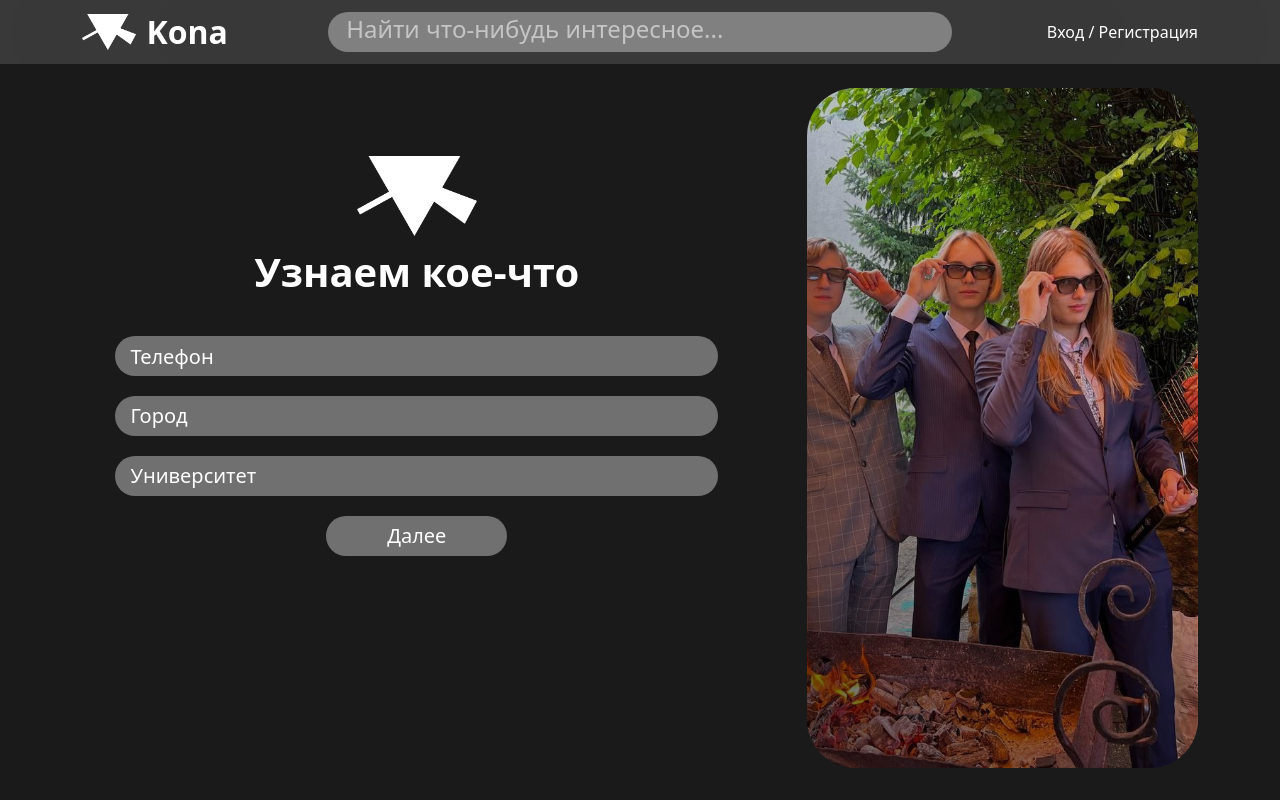
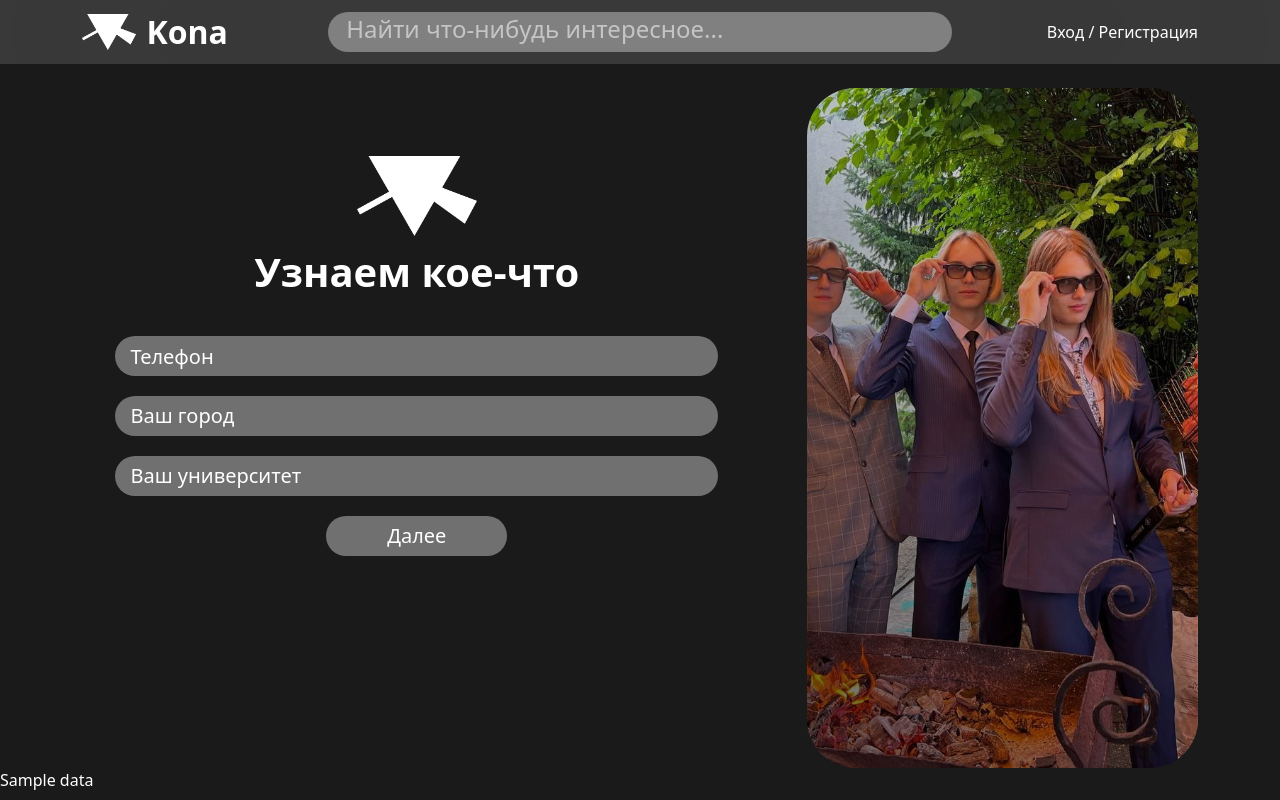
Before and after one commit to NikitaKolotushkin/Kona, a Flask app: template app/templates/questionnaire.html in a window 1280 px wide. Run offline with Flask 3, Linux system fonts and the light colour scheme; tables that the repository leaves empty hold one stand-in row (values such as "Sample post"); the template is opened without the code that fills it: values that come from a table or form of the project are taken from there, most other values are stand-ins (such as "Sample title", 1, 10 or a date in 2020); some libraries are stand-ins or nearby versions.

Commit message:
Some edits in /user/ & /questionnaire

```diff
--- a/app/templates/questionnaire.html
+++ b/app/templates/questionnaire.html
@@ -15,10 +15,10 @@
                     <h1>Узнаем кое-что</h1>
                 </div>
                 <div class="form_block">
-                    <form action="" class="questionnaire_form" id="questionnaire_form" method="post">
+                    <form action="" class="questionnaire_form" id="questionnaire_form" method="POST">
                         <input type="text" name="phone" class="phone" placeholder="Телефон">
                         <select id="city" name="city" form="questionnaire_form">
-                            <option value="" disabled selected>Город</option>
+                            <option value="" disabled selected>Ваш город</option>
 
                             {% for city in cities %}
                                 <option value={{city}}>{{city}}</option>
@@ -26,10 +26,10 @@
 
                           </select>
                           <select name="university" id="university">
-                            <option value="" disabled selected>Университет</option>
+                            <option value="" disabled selected>Ваш университет</option>
 
                             {% for university in universities %}
-                                <option value={{university}}>{{university}}</option>
+                                <option value="{{university}}">{{university}}</option>
                             {% endfor %}
 
                           </select>
@@ -42,6 +42,8 @@
             </div>
         </div>
     </div>
+
+    {{ data }}
 
     <script>
         $(".phone").mask("+7(999)999-99-99");
--- a/app/templates/user_profile.html
+++ b/app/templates/user_profile.html
@@ -28,9 +28,6 @@
         </div>
 
         <a href="{{ url_for('.logout') }}">Выход</a>
-
-
-        <!-- {{ data }} -->
     </div>
 
 
```
